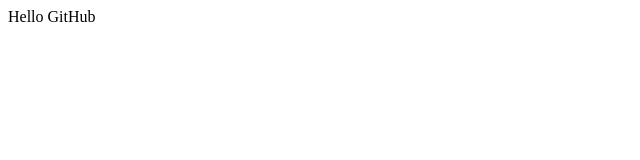
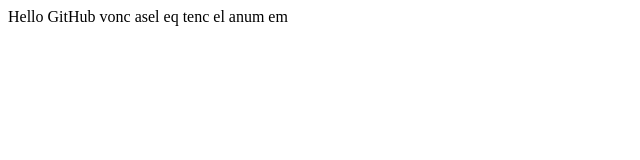
Before and after one commit to GasparyanKaren/my_first_awesome_project, a plain HTML site: page index.html in a window 1280 px wide. Shown: the whole page, without its empty margins (0-640 px from the left). Drawn offline with Linux system fonts and the light colour scheme.

Commit message:
Added new strings

```diff
--- a/index.html
+++ b/index.html
@@ -1,3 +1,6 @@
 <html>
 Hello GitHub
-</html>
+
+<html>
+vonc asel eq tenc el anum em
+<html>
```
